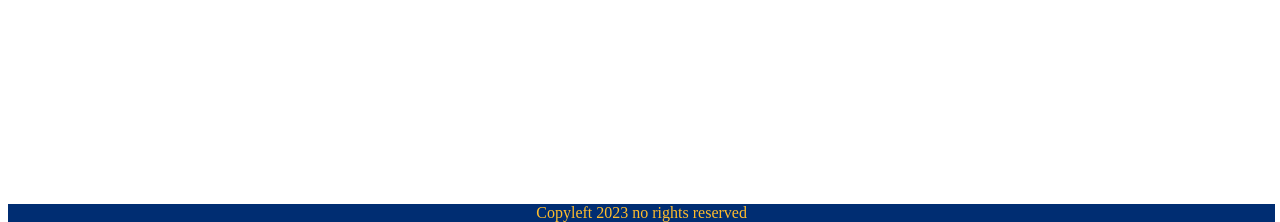
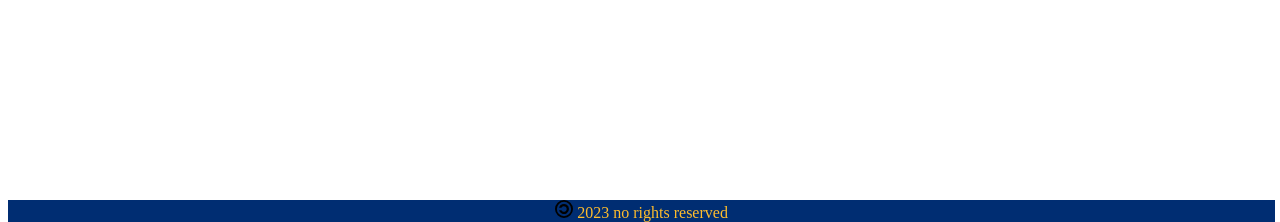
Before and after one commit to sr66139p/CIT-231-Term-Project, a Flask app: page / in a window 1280 px wide. Shown: the part 578-800 px from the top of the page. Run offline with Flask 3, Linux system fonts and the light colour scheme; some libraries are stand-ins or nearby versions.

Commit message:
add copyleft icon

```diff
--- a/static/style/main.css
+++ b/static/style/main.css
@@ -53,3 +53,8 @@ footer{
     background-color: #002d72;
     color: #ffbd2c;
 }
+
+.copyleft {
+    height: 18px;
+    width: 18px;
+}
--- a/templates/base.jinja2.html
+++ b/templates/base.jinja2.html
@@ -38,7 +38,7 @@
 </body>
 
 <footer>
-    Copyleft 2023 no rights reserved
+    <img class="copyleft" alt="Copyleft" src="{{ url_for('static', filename='images/Copyleft.svg') }}" type="image/svg+xml"> 2023 no rights reserved
 </footer>
 
 </html>
```
Also changed, not shown: static/images/Copyleft.svg (added).
